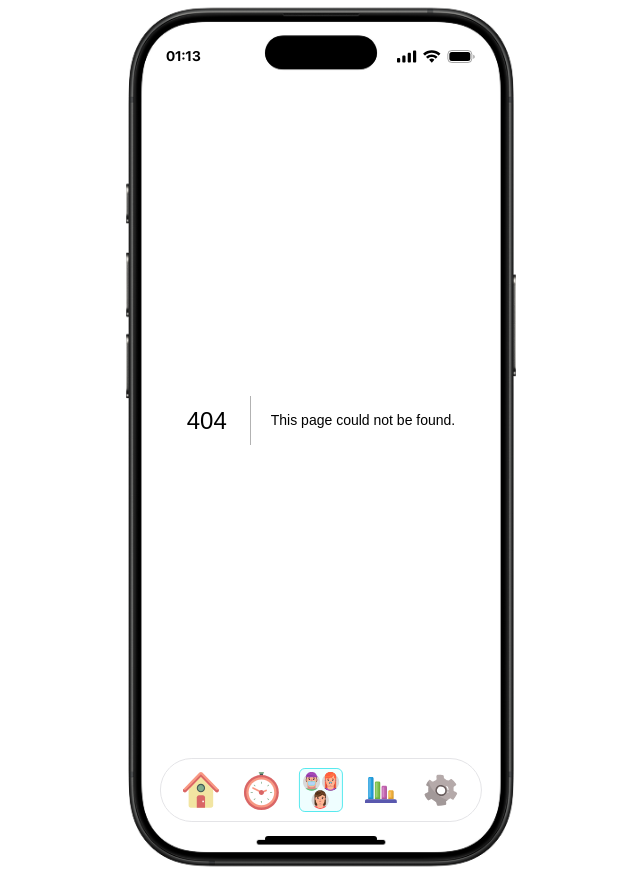
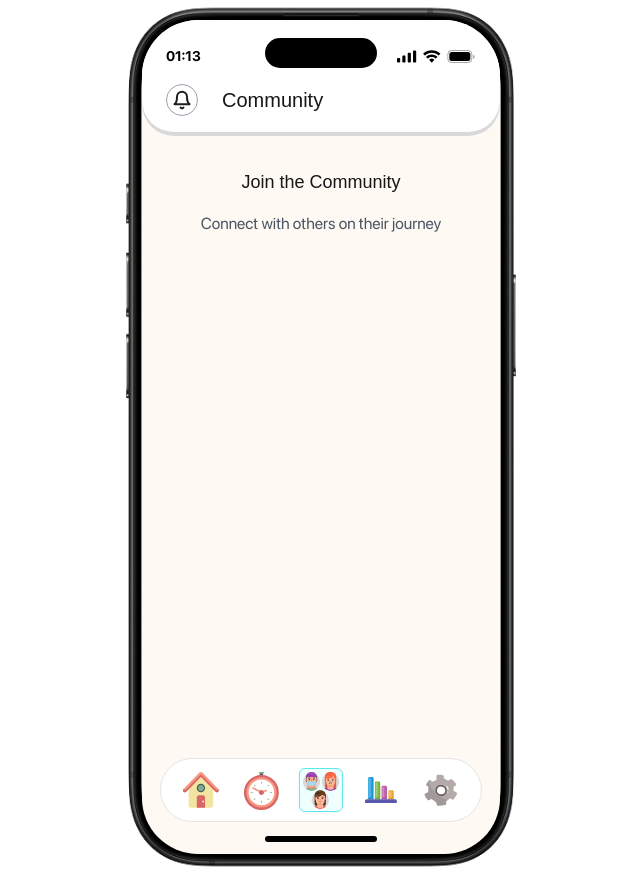
Before and after one commit to Shirish-creator/quit-binge, a Next.js app: page /community in a window 1280 px wide. Before the commit this address had no page. Shown: the whole page, without its empty margins (319-959 px from the left). Built offline with nearby package versions, Linux system fonts and the light colour scheme; a web font is replaced by a local one.

Commit message:
pages added

```diff
--- /dev/null
+++ b/app/community/page.tsx
@@ -0,0 +1,22 @@
+export default function Community() {
+  return (
+    <main className="flex flex-col relative gap-0 h-full bg-[#FFF9F3]">
+      <div className="h-[116px] px-6 w-full items-end pt-16 z-1 bg-white rounded-b-[32px]" style={{boxShadow: '0 -4px 0 0 rgba(0, 0, 0, 0.15) inset'}}>
+        <div className="flex flex-row">
+          <div className="flex flex-row items-center gap-6">
+            <div className="rounded-full border-1 border-gray-400 w-8 h-8 flex items-center justify-center">
+              <svg width={20} height={20} viewBox="0 0 20 20" fill="none" xmlns="http://www.w3.org/2000/svg">
+                <path d="M11.4417 17.4998C11.2952 17.7524 11.0849 17.962 10.8319 18.1078C10.5788 18.2535 10.292 18.3302 10 18.3302C9.70802 18.3302 9.42116 18.2535 9.16814 18.1078C8.91513 17.962 8.70484 17.7524 8.55833 17.4998M15 6.6665C15 5.34042 14.4732 4.06865 13.5355 3.13097C12.5979 2.19329 11.3261 1.6665 10 1.6665C8.67392 1.6665 7.40215 2.19329 6.46447 3.13097C5.52678 4.06865 5 5.34042 5 6.6665C5 12.4998 2.5 14.1665 2.5 14.1665H17.5C17.5 14.1665 15 12.4998 15 6.6665Z" stroke="#1E1E1E" strokeWidth={2} strokeLinecap="round" strokeLinejoin="round"/>
+              </svg>
+            </div>
+            <h1 className="text-xl font-bold">Community</h1>
+          </div>
+        </div>
+      </div>
+      <div className="flex flex-col gap-4 pt-8 px-6 items-center">
+        <h2 className="font-bold text-lg">Join the Community</h2>
+        <p className="text-center text-gray-600">Connect with others on their journey</p>
+      </div>
+    </main>
+  );
+}
--- /dev/null
+++ b/app/insights/page.tsx
@@ -0,0 +1,22 @@
+export default function Insights() {
+  return (
+    <main className="flex flex-col relative gap-0 h-full bg-[#FFF9F3]">
+      <div className="h-[116px] px-6 w-full items-end pt-16 z-1 bg-white rounded-b-[32px]" style={{boxShadow: '0 -4px 0 0 rgba(0, 0, 0, 0.15) inset'}}>
+        <div className="flex flex-row">
+          <div className="flex flex-row items-center gap-6">
+            <div className="rounded-full border-1 border-gray-400 w-8 h-8 flex items-center justify-center">
+              <svg width={20} height={20} viewBox="0 0 20 20" fill="none" xmlns="http://www.w3.org/2000/svg">
+                <path d="M11.4417 17.4998C11.2952 17.7524 11.0849 17.962 10.8319 18.1078C10.5788 18.2535 10.292 18.3302 10 18.3302C9.70802 18.3302 9.42116 18.2535 9.16814 18.1078C8.91513 17.962 8.70484 17.7524 8.55833 17.4998M15 6.6665C15 5.34042 14.4732 4.06865 13.5355 3.13097C12.5979 2.19329 11.3261 1.6665 10 1.6665C8.67392 1.6665 7.40215 2.19329 6.46447 3.13097C5.52678 4.06865 5 5.34042 5 6.6665C5 12.4998 2.5 14.1665 2.5 14.1665H17.5C17.5 14.1665 15 12.4998 15 6.6665Z" stroke="#1E1E1E" strokeWidth={2} strokeLinecap="round" strokeLinejoin="round"/>
+              </svg>
+            </div>
+            <h1 className="text-xl font-bold">Insights</h1>
+          </div>
+        </div>
+      </div>
+      <div className="flex flex-col gap-4 pt-8 px-6 items-center">
+        <h2 className="font-bold text-lg">Your Insights</h2>
+        <p className="text-center text-gray-600">View your progress and analytics</p>
+      </div>
+    </main>
+  );
+}
--- /dev/null
+++ b/app/settings/page.tsx
@@ -0,0 +1,22 @@
+export default function Settings() {
+  return (
+    <main className="flex flex-col relative gap-0 h-full bg-[#FFF9F3]">
+      <div className="h-[116px] px-6 w-full items-end pt-16 z-1 bg-white rounded-b-[32px]" style={{boxShadow: '0 -4px 0 0 rgba(0, 0, 0, 0.15) inset'}}>
+        <div className="flex flex-row">
+          <div className="flex flex-row items-center gap-6">
+            <div className="rounded-full border-1 border-gray-400 w-8 h-8 flex items-center justify-center">
+              <svg width={20} height={20} viewBox="0 0 20 20" fill="none" xmlns="http://www.w3.org/2000/svg">
+                <path d="M11.4417 17.4998C11.2952 17.7524 11.0849 17.962 10.8319 18.1078C10.5788 18.2535 10.292 18.3302 10 18.3302C9.70802 18.3302 9.42116 18.2535 9.16814 18.1078C8.91513 17.962 8.70484 17.7524 8.55833 17.4998M15 6.6665C15 5.34042 14.4732 4.06865 13.5355 3.13097C12.5979 2.19329 11.3261 1.6665 10 1.6665C8.67392 1.6665 7.40215 2.19329 6.46447 3.13097C5.52678 4.06865 5 5.34042 5 6.6665C5 12.4998 2.5 14.1665 2.5 14.1665H17.5C17.5 14.1665 15 12.4998 15 6.6665Z" stroke="#1E1E1E" strokeWidth={2} strokeLinecap="round" strokeLinejoin="round"/>
+              </svg>
+            </div>
+            <h1 className="text-xl font-bold">Settings</h1>
+          </div>
+        </div>
+      </div>
+      <div className="flex flex-col gap-4 pt-8 px-6 items-center">
+        <h2 className="font-bold text-lg">App Settings</h2>
+        <p className="text-center text-gray-600">Customize your experience</p>
+      </div>
+    </main>
+  );
+}
--- /dev/null
+++ b/app/time/page.tsx
@@ -0,0 +1,22 @@
+export default function Time() {
+  return (
+    <main className="flex flex-col relative gap-0 h-full bg-[#FFF9F3]">
+      <div className="h-[116px] px-6 w-full items-end pt-16 z-1 bg-white rounded-b-[32px]" style={{boxShadow: '0 -4px 0 0 rgba(0, 0, 0, 0.15) inset'}}>
+        <div className="flex flex-row">
+          <div className="flex flex-row items-center gap-6">
+            <div className="rounded-full border-1 border-gray-400 w-8 h-8 flex items-center justify-center">
+              <svg width={20} height={20} viewBox="0 0 20 20" fill="none" xmlns="http://www.w3.org/2000/svg">
+                <path d="M11.4417 17.4998C11.2952 17.7524 11.0849 17.962 10.8319 18.1078C10.5788 18.2535 10.292 18.3302 10 18.3302C9.70802 18.3302 9.42116 18.2535 9.16814 18.1078C8.91513 17.962 8.70484 17.7524 8.55833 17.4998M15 6.6665C15 5.34042 14.4732 4.06865 13.5355 3.13097C12.5979 2.19329 11.3261 1.6665 10 1.6665C8.67392 1.6665 7.40215 2.19329 6.46447 3.13097C5.52678 4.06865 5 5.34042 5 6.6665C5 12.4998 2.5 14.1665 2.5 14.1665H17.5C17.5 14.1665 15 12.4998 15 6.6665Z" stroke="#1E1E1E" strokeWidth={2} strokeLinecap="round" strokeLinejoin="round"/>
+              </svg>
+            </div>
+            <h1 className="text-xl font-bold">Time Tracking</h1>
+          </div>
+        </div>
+      </div>
+      <div className="flex flex-col gap-4 pt-8 px-6 items-center">
+        <h2 className="font-bold text-lg">Track Your Time</h2>
+        <p className="text-center text-gray-600">Monitor how you spend your time throughout the day</p>
+      </div>
+    </main>
+  );
+}
```
